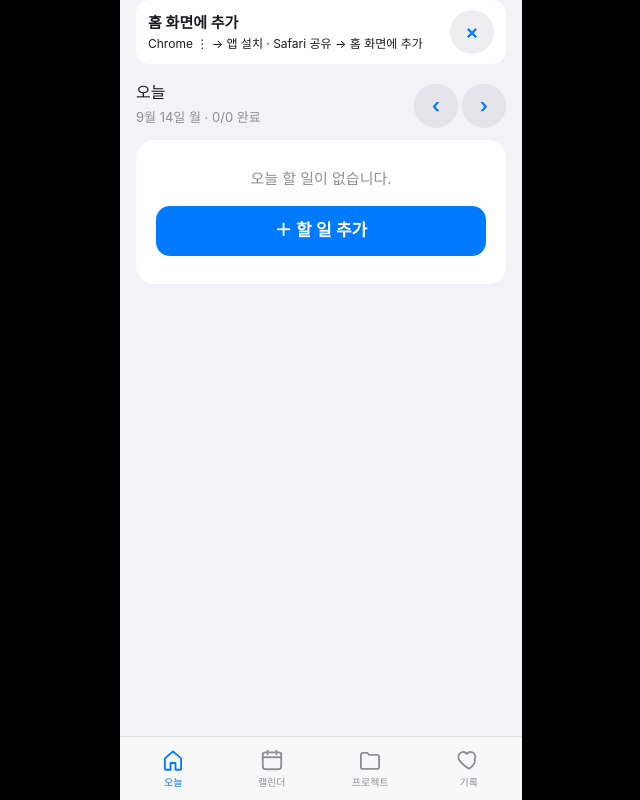
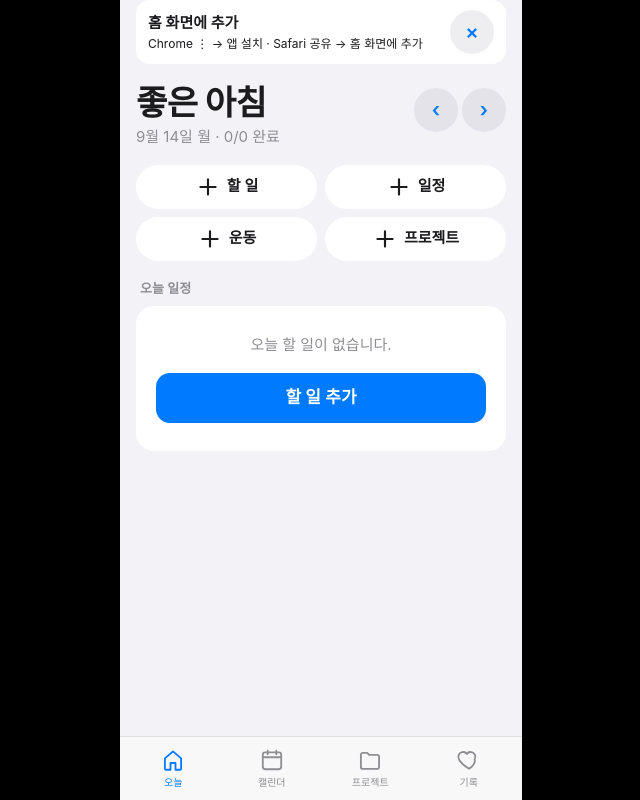
Before and after one commit to wiserlab10/compound-empty-ledger, a Next.js app: page / in a window 1280 px wide. Shown: the whole page, without its empty margins (319-959 px from the left). Built offline with nearby package versions, Linux system fonts and the light colour scheme.

Commit message:
Apple restyle batch 3

```diff
--- a/components/Mobile.tsx
+++ b/components/Mobile.tsx
@@ -50,6 +50,7 @@ export function DeleteConfirm({
     <button
       type="button"
       className="btn-secondary"
+      style={ask ? { color: "var(--color-danger)" } : undefined}
       onClick={() => {
         if (!ask) {
           setAsk(true);
@@ -104,3 +105,44 @@ export function SwipeRow({
     </div>
   );
 }
+
+export function Sheet({
+  open,
+  title,
+  onClose,
+  children,
+}: {
+  open: boolean;
+  title: string;
+  onClose: () => void;
+  children: ReactNode;
+}) {
+  useEffect(() => {
+    if (!open) return;
+    const onKey = (e: KeyboardEvent) => {
+      if (e.key === "Escape") onClose();
+    };
+    window.addEventListener("keydown", onKey);
+    return () => window.removeEventListener("keydown", onKey);
+  }, [open, onClose]);
+
+  if (!open) return null;
+  return (
+    <div className="sheet-root" role="dialog" aria-modal="true" aria-label={title}>
+      <button type="button" className="sheet-backdrop" aria-label="닫기" onClick={onClose} />
+      <div className="sheet">
+        <div className="sheet-handle" />
+        <div className="sheet-head">
+          <button type="button" className="text-link" onClick={onClose}>
+            닫기
+          </button>
+          <h2>{title}</h2>
+          <span className="text-link" style={{ visibility: "hidden" }}>
+            닫기
+          </span>
+        </div>
+        {children}
+      </div>
+    </div>
+  );
+}
--- a/components/TodayTab.tsx
+++ b/components/TodayTab.tsx
@@ -1,7 +1,8 @@
 'use client';
 
 import { useEffect, useRef, useState } from "react";
-import { DeleteConfirm, EmptyState, SwipeRow, useFlash } from "@/components/Mobile";
+import { IconPlus } from "@/components/Icons";
+import { DeleteConfirm, EmptyState, Sheet, SwipeRow, useFlash } from "@/components/Mobile";
 import {
   addDays,
   endMinutesOf,
@@ -14,10 +15,26 @@ import {
   toTimeInput,
 } from "@/lib/dates";
 import { useCompound, type PlannedTask } from "@/lib/store";
+import { AREA_MAP } from "@/lib/types";
+
+function greeting(mins: number) {
+  const h = mins / 60;
+  if (h < 12) return "좋은 아침";
+  if (h < 18) return "좋은 오후";
+  return "좋은 저녁";
+}
 
 export function TodayTab() {
-  const { selectedDate, setSelectedDate, planFor, toggleDone, addTodayTask, deleteTask, updateTask } =
-    useCompound();
+  const {
+    selectedDate,
+    setSelectedDate,
+    setTab,
+    planFor,
+    toggleDone,
+    addTodayTask,
+    deleteTask,
+    updateTask,
+  } = useCompound();
   const { flash, node } = useFlash();
   const titleRef = useRef<HTMLInputElement>(null);
 
@@ -25,23 +42,22 @@ export function TodayTab() {
   const isToday = selectedDate === today;
   const plan = planFor(selectedDate);
   const doneCount = plan.filter((t) => t.done).length;
+  const mins = nowMinutes();
 
-  const [adding, setAdding] = useState(false);
+  const [sheet, setSheet] = useState<"add" | "edit" | null>(null);
   const [title, setTitle] = useState("");
   const [time, setTime] = useState("");
   const [editing, setEditing] = useState<PlannedTask | null>(null);
-  const [editTitle, setEditTitle] = useState("");
-  const [editTime, setEditTime] = useState("");
 
   useEffect(() => {
-    if (adding) titleRef.current?.focus();
-  }, [adding]);
+    if (sheet) titleRef.current?.focus();
+  }, [sheet]);
 
   function openAdd() {
     setEditing(null);
     setTitle("");
     setTime(toTimeInput(nowMinutes()));
-    setAdding(true);
+    setSheet("add");
   }
 
   function saveAdd() {
@@ -51,40 +67,41 @@ export function TodayTab() {
     const range = normalizeRange(start, start + 60);
     addTodayTask(trimmed, "cls", range.start, false, undefined, range.end);
     setTitle("");
-    setAdding(false);
+    setSheet(null);
     flash("추가됨");
   }
 
   function openEdit(task: PlannedTask) {
     if (task.virtual) return;
-    setAdding(false);
     setEditing(task);
-    setEditTitle(task.title);
-    setEditTime(toTimeInput(task.minutes));
+    setTitle(task.title);
+    setTime(toTimeInput(task.minutes));
+    setSheet("edit");
   }
 
   function saveEdit() {
     if (!editing || editing.virtual) return;
-    const trimmed = editTitle.trim();
+    const trimmed = title.trim();
     if (!trimmed) return;
-    const start = editTime ? parseTimeInput(editTime) : editing.minutes;
+    const start = time ? parseTimeInput(time) : editing.minutes;
     const range = normalizeRange(start, start + Math.max(30, endMinutesOf(editing) - editing.minutes));
     updateTask(editing.id, { title: trimmed, minutes: range.start, endMinutes: range.end });
+    setSheet(null);
     setEditing(null);
     flash("저장됨");
   }
 
   return (
-    <div className="flex flex-col gap-3 pt-1">
+    <div className="pt-2">
       {node}
-      <header className="flex items-end justify-between">
+      <header className="flex items-start justify-between gap-3">
         <div>
-          <h1 className="page-title">{isToday ? "오늘" : formatKoreanDate(selectedDate)}</h1>
-          <p className="text-muted text-[13px] mt-1">
+          <h1 className="large-title">{isToday ? greeting(mins) : formatKoreanDate(selectedDate)}</h1>
+          <p className="subhead">
             {isToday ? formatKoreanDate(today) : selectedDate} · {doneCount}/{plan.length} 완료
           </p>
         </div>
-        <div className="flex gap-1">
+        <div className="flex gap-1 pt-1">
           <button type="button" className="btn-icon" onClick={() => setSelectedDate(addDays(selectedDate, -1))}>
             ‹
           </button>
@@ -95,99 +112,38 @@ export function TodayTab() {
       </header>
 
       {!isToday ? (
-        <button type="button" className="btn-secondary w-full" onClick={() => setSelectedDate(today)}>
+        <button type="button" className="btn-secondary w-full mt-3" onClick={() => setSelectedDate(today)}>
           오늘로
         </button>
       ) : null}
 
-      {adding ? (
-        <form
-          className="card p-3 flex flex-col gap-3"
-          onSubmit={(e) => {
-            e.preventDefault();
-            saveAdd();
+      <div className="capsules">
+        <button type="button" className="capsule" onClick={openAdd}>
+          <IconPlus className="nav-icon" /> 할 일
+        </button>
+        <button
+          type="button"
+          className="capsule"
+          onClick={() => {
+            setSelectedDate(today);
+            setTab("calendar");
           }}
         >
-          <label className="field-label">
-            할 일
-            <input
-              ref={titleRef}
-              className="input mt-1"
-              placeholder="제목"
-              value={title}
-              enterKeyHint="done"
-              onChange={(e) => setTitle(e.target.value)}
-            />
-          </label>
-          <label className="field-label">
-            시간 (선택)
-            <input
-              className="input mt-1"
-              type="time"
-              value={time}
-              onChange={(e) => setTime(e.target.value)}
-            />
-          </label>
-          <button type="submit" className="btn-primary">
-            저장
-          </button>
-          <button type="button" className="btn-secondary" onClick={() => setAdding(false)}>
-            닫기
-          </button>
-        </form>
-      ) : null}
+          <IconPlus className="nav-icon" /> 일정
+        </button>
+        <button type="button" className="capsule" onClick={() => setTab("log")}>
+          <IconPlus className="nav-icon" /> 운동
+        </button>
+        <button type="button" className="capsule" onClick={() => setTab("projects")}>
+          <IconPlus className="nav-icon" /> 프로젝트
+        </button>
+      </div>
 
-      {editing ? (
-        <form
-          className="card p-3 flex flex-col gap-3"
-          onSubmit={(e) => {
-            e.preventDefault();
-            saveEdit();
-          }}
-        >
-          <label className="field-label">
-            수정
-            <input
-              className="input mt-1"
-              value={editTitle}
-              autoFocus
-              enterKeyHint="done"
-              onChange={(e) => setEditTitle(e.target.value)}
-            />
-          </label>
-          <label className="field-label">
-            시간
-            <input
-              className="input mt-1"
-              type="time"
-              value={editTime}
-              onChange={(e) => setEditTime(e.target.value)}
-            />
-          </label>
-          <button type="submit" className="btn-primary">
-            저장
-          </button>
-          <div className="grid grid-cols-2 gap-2">
-            <button type="button" className="btn-secondary" onClick={() => setEditing(null)}>
-              닫기
-            </button>
-            <DeleteConfirm
-              onDelete={() => {
-                deleteTask(editing.id);
-                setEditing(null);
-                flash("삭제됨");
-              }}
-            />
-          </div>
-        </form>
-      ) : null}
-
-      {!adding && !editing && plan.length === 0 ? (
-        <EmptyState text="오늘 할 일이 없습니다." action="＋ 할 일 추가" onAction={openAdd} />
-      ) : null}
-
-      {plan.length > 0 ? (
-        <div className="card overflow-hidden">
+      <p className="section-title">오늘 일정</p>
+      {plan.length === 0 ? (
+        <EmptyState text="오늘 할 일이 없습니다." action="할 일 추가" onAction={openAdd} />
+      ) : (
+        <div className="card">
           {plan.map((t) => (
             <SwipeRow
               key={t.id}
@@ -211,15 +167,16 @@ export function TodayTab() {
                   className="flex-1 min-w-0 text-left"
                   onClick={() => toggleDone(t.id, selectedDate)}
                 >
-                  <span className={`block text-[16px] ${t.done ? "line-through text-muted" : ""}`}>
+                  <span className={`block text-[17px] ${t.done ? "line-through text-muted" : ""}`}>
                     {t.title}
                   </span>
-                  <span className="text-[13px] text-muted">
-                    {formatRange(t.minutes, endMinutesOf(t))}
+                  <span className="text-[13px] text-muted flex items-center gap-1.5 mt-0.5">
+                    <span className={`area-dot ${t.area}`} />
+                    {formatRange(t.minutes, endMinutesOf(t))} · {AREA_MAP[t.area].label}
                   </span>
                 </button>
                 {!t.virtual ? (
-                  <button type="button" className="btn-secondary" onClick={() => openEdit(t)}>
+                  <button type="button" className="text-link" onClick={() => openEdit(t)}>
                     수정
                   </button>
                 ) : null}
@@ -227,15 +184,54 @@ export function TodayTab() {
             </SwipeRow>
           ))}
         </div>
-      ) : null}
+      )}
 
-      {!adding && !editing && plan.length > 0 ? (
-        <div className="sticky-cta">
-          <button type="button" className="btn-primary" onClick={openAdd}>
-            ＋ 할 일 추가
+      <Sheet
+        open={sheet !== null}
+        title={sheet === "edit" ? "할 일 수정" : "할 일"}
+        onClose={() => {
+          setSheet(null);
+          setEditing(null);
+        }}
+      >
+        <form
+          className="flex flex-col gap-3"
+          onSubmit={(e) => {
+            e.preventDefault();
+            if (sheet === "edit") saveEdit();
+            else saveAdd();
+          }}
+        >
+          <label className="field-label">
+            제목
+            <input
+              ref={titleRef}
+              className="input mt-1"
+              placeholder="무엇을 할까요"
+              value={title}
+              enterKeyHint="done"
+              onChange={(e) => setTitle(e.target.value)}
+            />
+          </label>
+          <label className="field-label">
+            시간 (선택)
+            <input className="input mt-1" type="time" value={time} onChange={(e) => setTime(e.target.value)} />
+          </label>
+          <button type="submit" className="btn-primary">
+            저장
           </button>
-        </div>
-      ) : null}
+          {sheet === "edit" && editing && !editing.virtual ? (
+            <DeleteConfirm
+              onDelete={() => {
+                deleteTask(editing.id);
+                setSheet(null);
+                setEditing(null);
+                flash("삭제됨");
+              }}
+            />
+          ) : null}
+        </form>
+      </Sheet>
     </div>
   );
 }
--- a/public/sw.js
+++ b/public/sw.js
@@ -1,4 +1,4 @@
-const CACHE = "compound-v8";
+const CACHE = "compound-v9";
 const PRECACHE = [
   "/",
   "/manifest.json",
```
Also changed, not shown: public/manifest.json, 1 other file (tests, documents, lock files or other folders).
